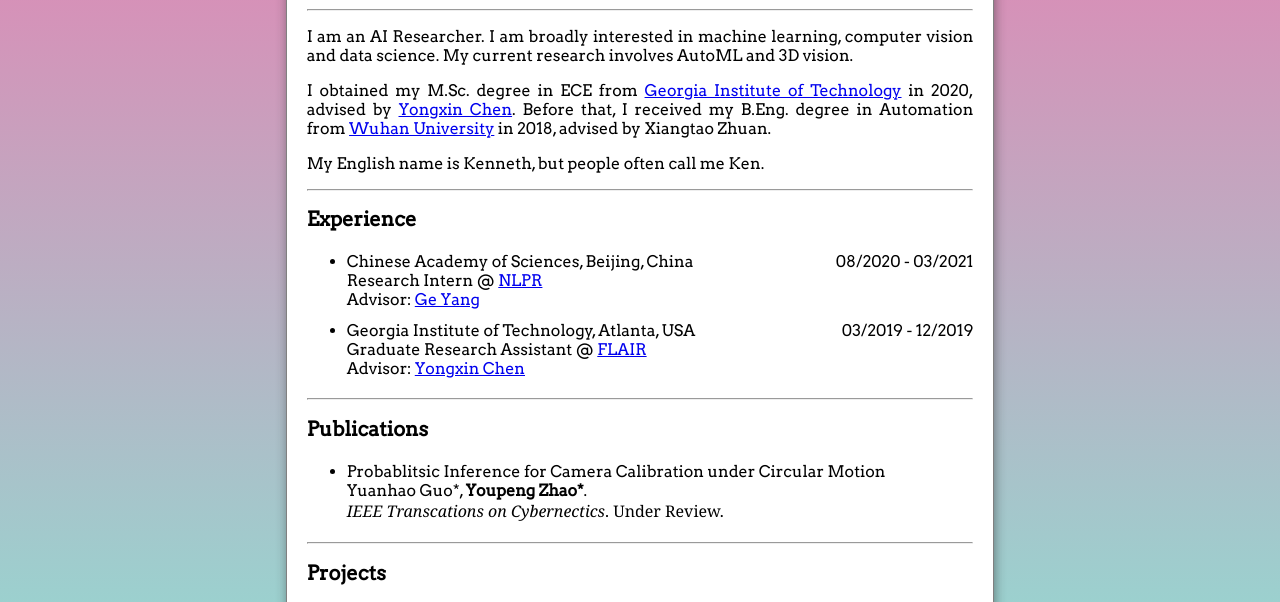
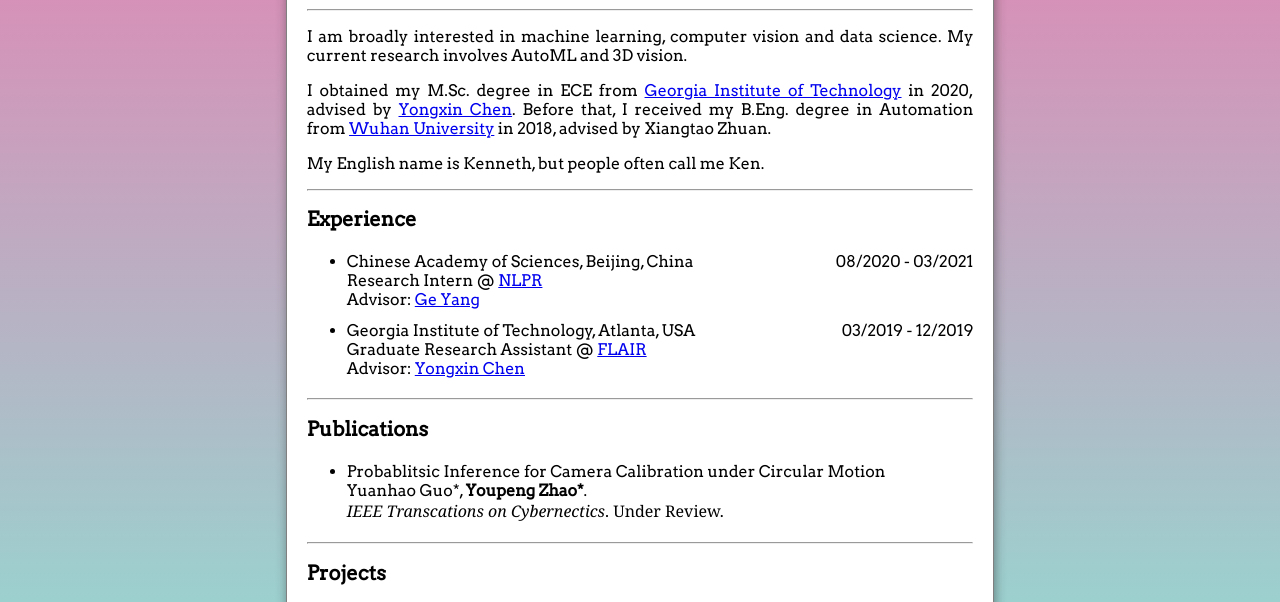
Before and after one commit to kenadams-80s/ypzhao24.github.io, a plain HTML site: page index.html in a window 1280 px wide. Shown: the part 198-800 px from the top of the page. Drawn offline with Linux system fonts and the light colour scheme.

Commit message:
Update index.html

```diff
--- a/index.html
+++ b/index.html
@@ -50,7 +50,7 @@ style="float:right; position:relative; top:-30px; left:-30px; width: 102px; bord
 <div class='quote'> <b><i>Sometimes, it's the imperfect stuff that make things perfect.</i></b>
 <div class='vspace'></div>
 <hr/>
-<p>I am an AI Researcher. I am broadly interested in machine learning, computer vision and data science.
+<p>I am broadly interested in machine learning, computer vision and data science.
   My current research involves AutoML and 3D vision.</p>
 <p> I obtained my M.Sc. degree in ECE from
   <a href='https://www.gatech.edu/'>Georgia Institute of Technology</a> in 2020,
```
